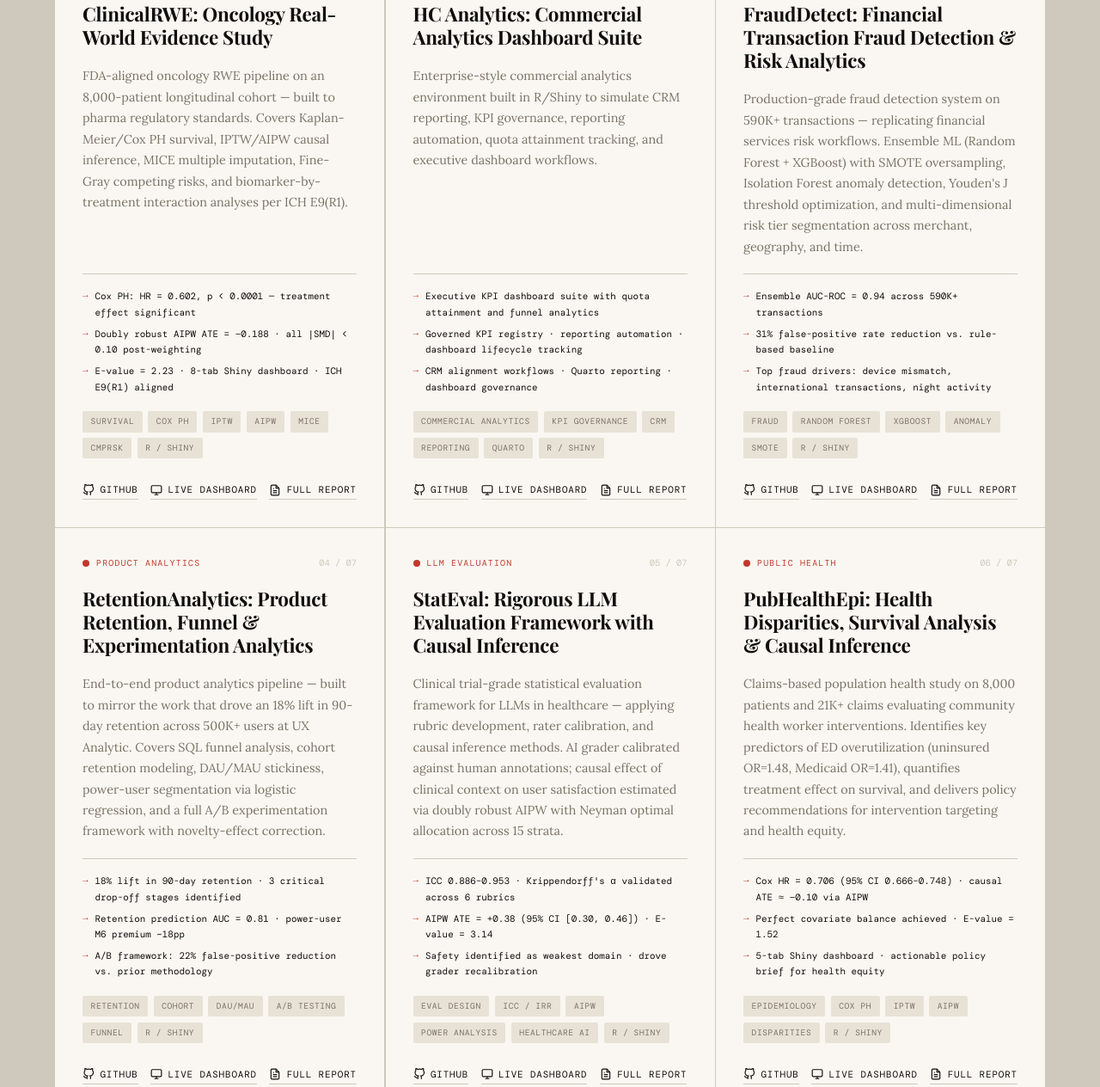
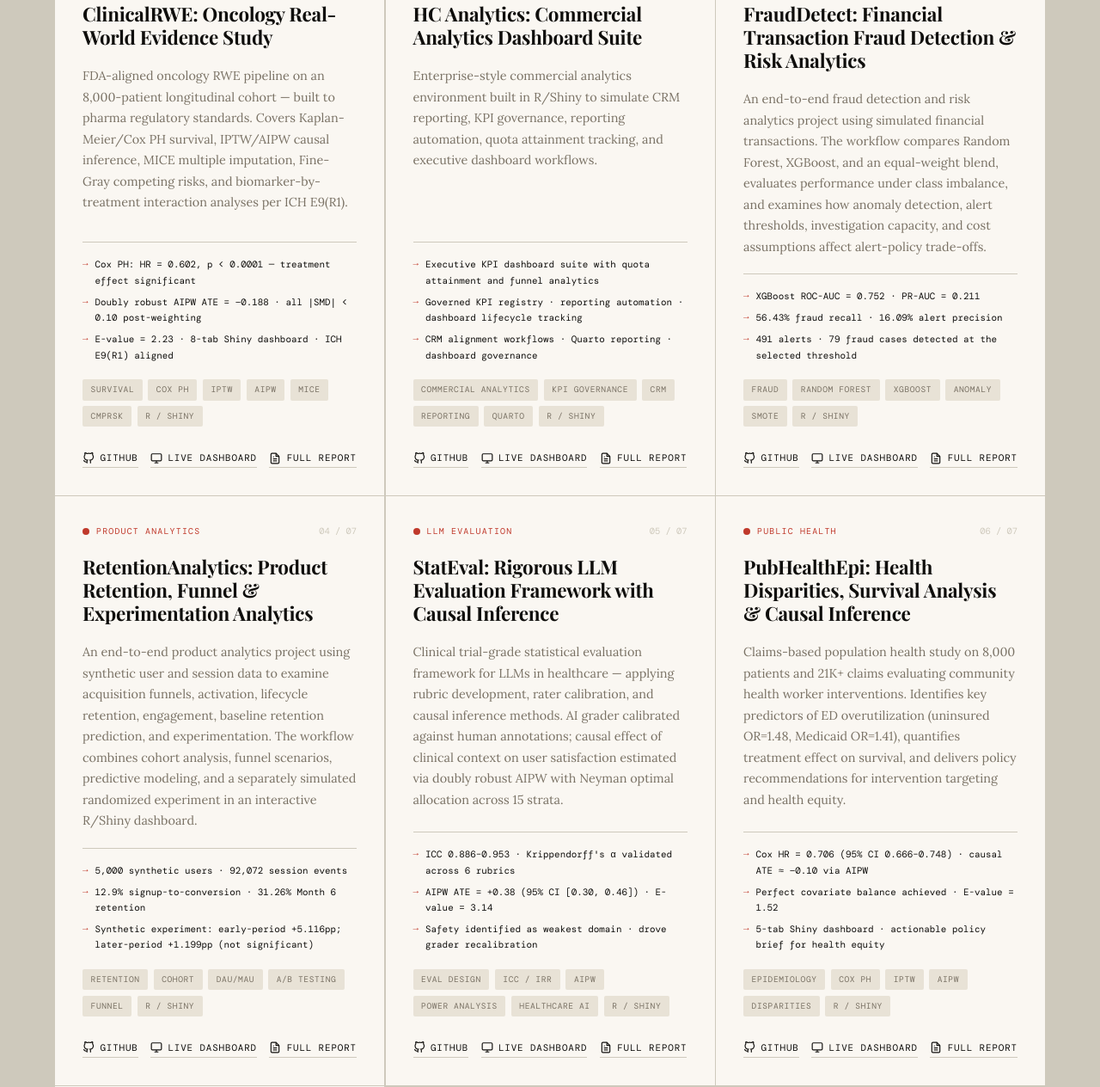
Before and after one commit to lnjiosseu/lnjiosseu.github.io, a plain HTML site: page index.html in a window 1280 px wide. Shown: the part 1164-2428 px from the top of the page at 86% size. Drawn offline with nearby package versions, Linux system fonts and the light colour scheme; a web font is replaced by a local one.

Commit message:
Align FraudDetect and RetentionAnalytics cards with corrected project results

```diff
--- a/index.html
+++ b/index.html
@@ -697,11 +697,11 @@
         <span class="card-index">03 / 07</span>
       </div>
       <div class="card-title">FraudDetect: Financial Transaction Fraud Detection & Risk Analytics</div>
-      <div class="card-desc">Production-grade fraud detection system on 590K+ transactions — replicating financial services risk workflows. Ensemble ML (Random Forest + XGBoost) with SMOTE oversampling, Isolation Forest anomaly detection, Youden's J threshold optimization, and multi-dimensional risk tier segmentation across merchant, geography, and time.</div>
+      <div class="card-desc">An end-to-end fraud detection and risk analytics project using simulated financial transactions. The workflow compares Random Forest, XGBoost, and an equal-weight blend, evaluates performance under class imbalance, and examines how anomaly detection, alert thresholds, investigation capacity, and cost assumptions affect alert-policy trade-offs.</div>
       <div class="card-highlights">
-        <div class="highlight">Ensemble AUC-ROC = 0.94 across 590K+ transactions</div>
-        <div class="highlight">31% false-positive rate reduction vs. rule-based baseline</div>
-        <div class="highlight">Top fraud drivers: device mismatch, international transactions, night activity</div>
+        <div class="highlight">XGBoost ROC-AUC = 0.752 · PR-AUC = 0.211</div>
+        <div class="highlight">56.43% fraud recall · 16.09% alert precision</div>
+        <div class="highlight">491 alerts · 79 fraud cases detected at the selected threshold</div>
       </div>
       <div class="card-tags">
         <span class="tag">Fraud</span>
@@ -737,11 +737,11 @@
         <span class="card-index">04 / 07</span>
       </div>
       <div class="card-title">RetentionAnalytics: Product Retention, Funnel & Experimentation Analytics</div>
-      <div class="card-desc">End-to-end product analytics pipeline — built to mirror the work that drove an 18% lift in 90-day retention across 500K+ users at UX Analytic. Covers SQL funnel analysis, cohort retention modeling, DAU/MAU stickiness, power-user segmentation via logistic regression, and a full A/B experimentation framework with novelty-effect correction.</div>
+      <div class="card-desc">An end-to-end product analytics project using synthetic user and session data to examine acquisition funnels, activation, lifecycle retention, engagement, baseline retention prediction, and experimentation. The workflow combines cohort analysis, funnel scenarios, predictive modeling, and a separately simulated randomized experiment in an interactive R/Shiny dashboard.</div>
       <div class="card-highlights">
-        <div class="highlight">18% lift in 90-day retention · 3 critical drop-off stages identified</div>
-        <div class="highlight">Retention prediction AUC = 0.81 · power-user M6 premium ~18pp</div>
-        <div class="highlight">A/B framework: 22% false-positive reduction vs. prior methodology</div>
+        <div class="highlight">5,000 synthetic users · 92,072 session events</div>
+        <div class="highlight">12.9% signup-to-conversion · 31.26% Month 6 retention</div>
+        <div class="highlight">Synthetic experiment: early-period +5.116pp; later-period +1.199pp (not significant)</div>
       </div>
       <div class="card-tags">
         <span class="tag">Retention</span>
```
